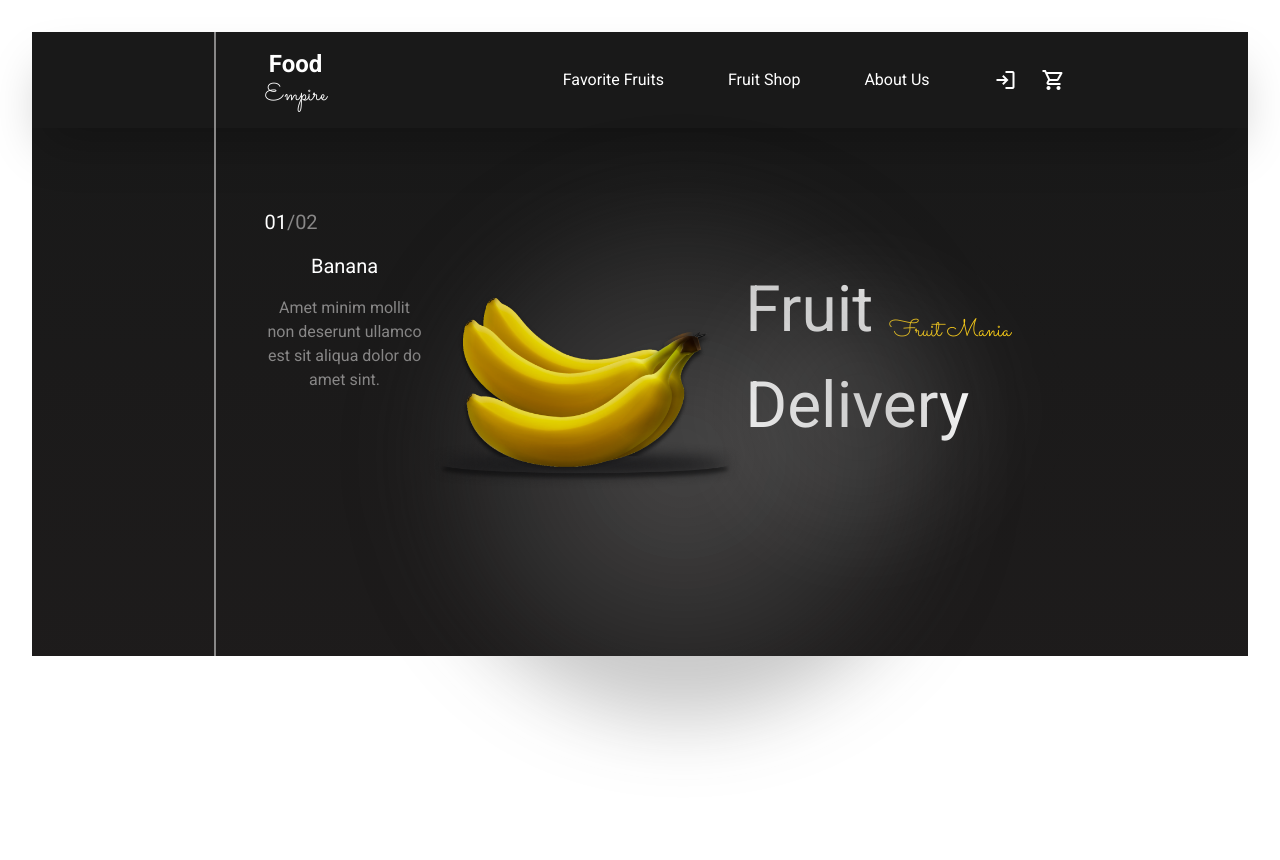
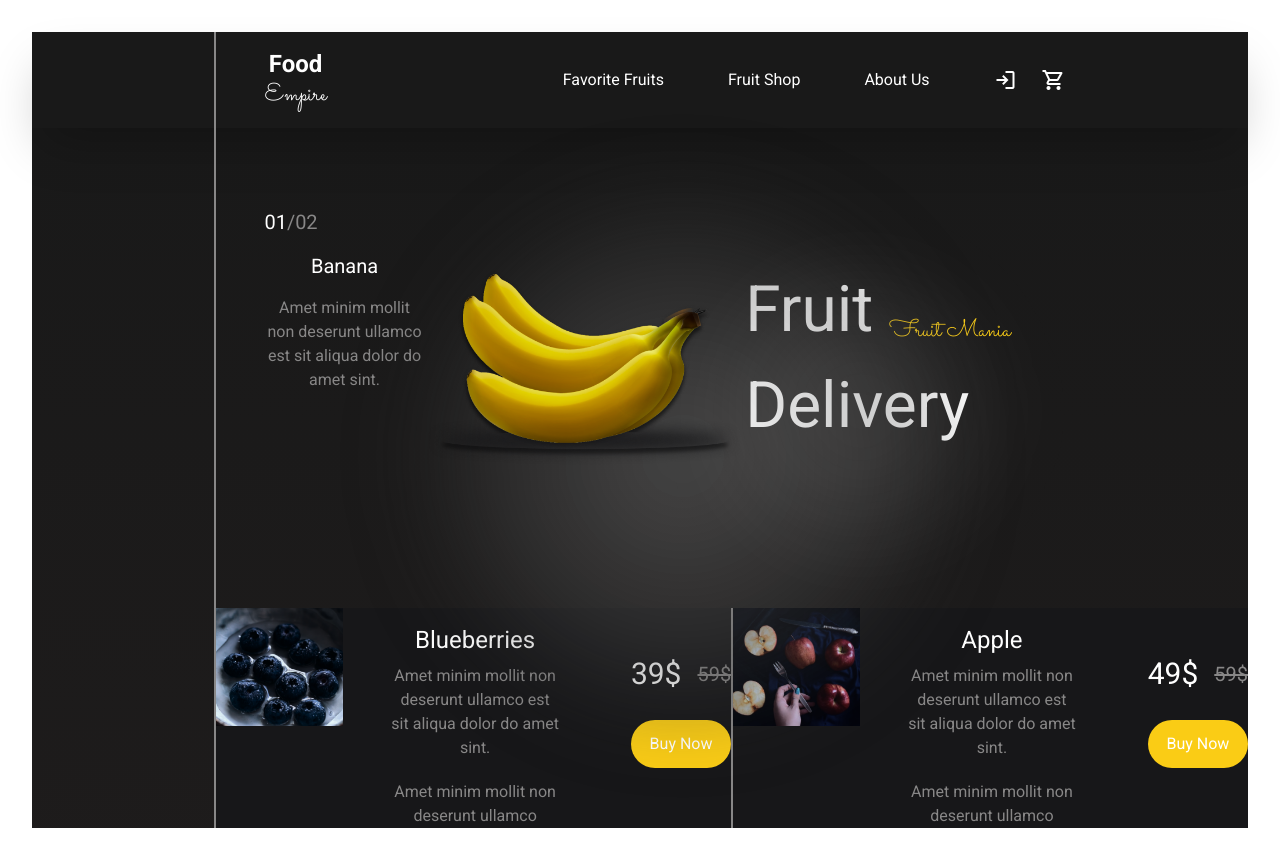
Before and after one commit to Vitholu/fruit-empire, a React (Vite) app: page / in a window 1280 px wide. Before the commit the page ends 800 px from the top, so only its background shows below. Built offline with nearby package versions, Linux system fonts and the light colour scheme.

Commit message:
featured product cards in hero section

```diff
--- a/src/App.tsx
+++ b/src/App.tsx
@@ -1,19 +1,21 @@
 import { useState } from 'react'
 import Header from './components/Header'
 import Hero from './components/Hero'
+import HeroHighlight from './components/HeroHighlight'
 import './App.css'
 
 function App() {
     return (
-        <div className="flex bg-header flex-col">
+        <div className="flex bg-header flex-col  max-w-full">
             <span className="rounded-full h-128 w-128 bg-gradient-radial from-white-g50 to-black-g50 absolute top-1/4 left-1/3 z-1 blur-2xl"></span>
             <span className="rounded-full h-72 w-72 bg-gradient-radial from-white-g150 to-black-g150 absolute top-1/3 left-14/25 z-1 blur-2xl"></span>
             <div className=" flex h-24 justify-between shadow-2xl">
                 <Header />
             </div>
 
-            <div className="flex bg-gradient-to-b from-white-g100 to-black-g100">
+            <div className="flex flex-col bg-gradient-to-b from-white-g100 to-black-g100">
                 <Hero />
+                <HeroHighlight />
             </div>
         </div>
     )
--- a/src/components/Hero.tsx
+++ b/src/components/Hero.tsx
@@ -1,11 +1,9 @@
 import React from 'react'
 import banana from '../assets/banana.png'
-import Orange from '../assets/Orange.png'
-import Melons from '../assets/Melons.png'
 
 const Hero = () => {
     return (
-        <div className="flex  ml-3/20 mr-3/20 h-v2/3 w-screen">
+        <div className="flex  ml-3/20 mr-3/20 h-v3/5">
             <div className="flex-1 border-l-2 border-gray-50 pl-12">
                 <div className="flex mt-20 text-xl">
                     <h2>01</h2>
--- /dev/null
+++ b/src/components/HeroHighlight.tsx
@@ -0,0 +1,56 @@
+import React from 'react'
+import Blueberries from '../assets/Blueberries.png'
+import Apple from '../assets/Apple.png'
+
+const HeroHighlight = () => {
+    return (
+        <div className="flex ml-3/20 bg-black-g200">
+            <div className="flex flex-1 border-l-2 border-gray-50 gap-12">
+                <div>
+                    <img src={Blueberries} alt="" />
+                </div>
+                <div className="flex flex-col gap-2 pt-4">
+                    <h3 className="text-2xl">Blueberries</h3>
+                    <p className="text-gray-50 max-w-xxs pb-3">
+                        Amet minim mollit non deserunt ullamco est sit aliqua dolor do amet sint.
+                    </p>
+                    <p className="text-gray-50">Amet minim mollit non deserunt ullamco </p>
+                </div>
+                <div className="flex flex-col gap-4 pl-6">
+                    <div className="flex gap-4 pt-12">
+                        <span className="text-3xl h-12">39$</span>
+                        <span className="text-xl pt-1 text-gray-50 line-through h-12">59$</span>
+                    </div>
+
+                    <button className="p-3 mb-4 bg-yellow-400 rounded-3xl">Buy Now</button>
+                </div>
+            </div>
+
+            <div className="flex-1 border-l-2 border-gray-50">
+                <div className="flex flex-1 border-l-1 border-gray-50 gap-12">
+                    <div>
+                        <img src={Apple} alt="" />
+                    </div>
+                    <div className="flex flex-col gap-2 pt-4">
+                        <h3 className="text-2xl">Apple</h3>
+                        <p className="text-gray-50 max-w-xxs pb-3">
+                            Amet minim mollit non deserunt ullamco est sit aliqua dolor do amet
+                            sint.
+                        </p>
+                        <p className="text-gray-50">Amet minim mollit non deserunt ullamco </p>
+                    </div>
+                    <div className="flex flex-col gap-4 pl-6">
+                        <div className="flex gap-4 pt-12">
+                            <span className="text-3xl h-12">49$</span>
+                            <span className="text-xl pt-1 text-gray-50 line-through h-12">59$</span>
+                        </div>
+
+                        <button className="p-3 mb-4 bg-yellow-400 rounded-3xl">Buy Now</button>
+                    </div>
+                </div>
+            </div>
+        </div>
+    )
+}
+
+export default HeroHighlight
--- a/tailwind.config.cjs
+++ b/tailwind.config.cjs
@@ -16,6 +16,8 @@ module.exports = {
 
                 'black-g150': 'rgba(29, 29, 34, 0)',
                 'white-g150': 'rgba(255, 255, 255, 0.1)',
+
+                'black-g200': '#171719',
             },
             fontFamily: {
                 roboto: ['Roboto', 'sans-serif'],
@@ -30,6 +32,7 @@ module.exports = {
             spacing: {
                 '3/20': '15%',
                 'v2/3': '66vh',
+                'v3/5': '60vh',
                 '1/4': '25%',
                 '1/3': '33%',
                 '1/5': '20%',
@@ -45,6 +48,9 @@ module.exports = {
             lineHeight: {
                 75: '4.6875rem',
             },
+            maxWidth: {
+                xxs: '250px',
+            },
         },
     },
     plugins: [],
```
Also changed, not shown: src/assets/Apple.png (added), src/assets/Blueberries.png (added).
